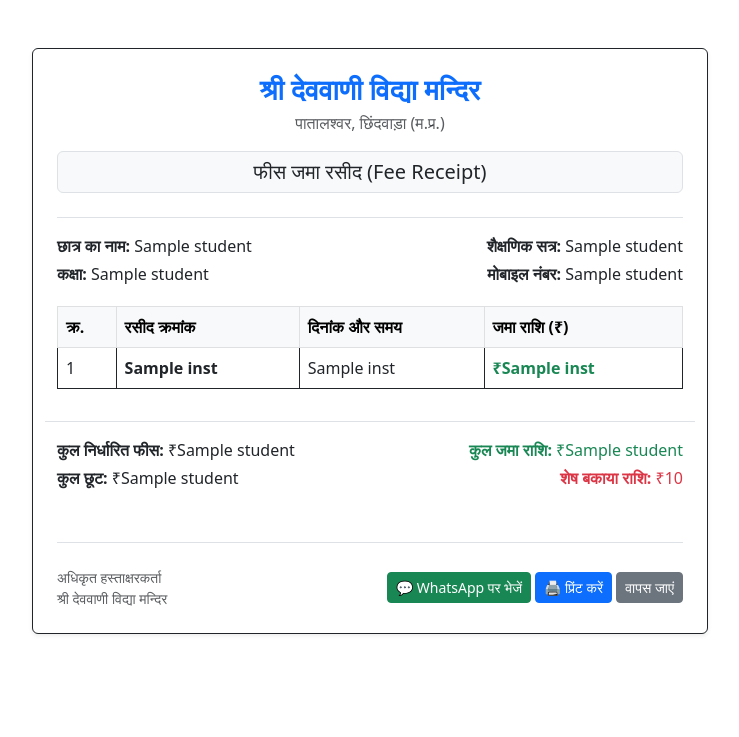
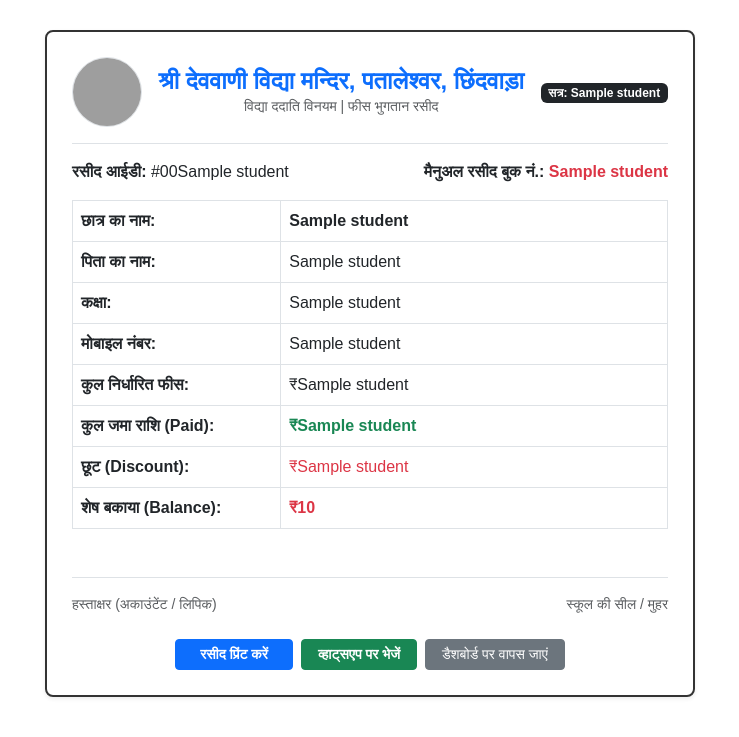
Before and after one commit to deowanifee/deowanifee, a Flask app: template templates/receipt.html in a window 1280 px wide. Shown: the top 737 px of the page, without its empty margins (270-1009 px from the left). Run offline with Flask 3, Linux system fonts and the light colour scheme; the template is opened without the code that fills it: most values are stand-ins (such as "Sample title", 1, 10 or a date in 2020); grey boxes are pictures that could not be loaded.

Commit message:
Enhance receipt template with address and styling
Updated the receipt template to include the school's full address and improved styling for print and WhatsApp sharing.

```diff
--- a/templates/receipt.html
+++ b/templates/receipt.html
@@ -2,78 +2,81 @@
 <html lang="hi">
 <head>
     <meta charset="UTF-8">
-    <meta name="viewport" content="width=device-width, initial-scale=1.0">
-    <title>फीस रसीद - श्री देववाणी विद्या मन्दिर</title>
+    <title>फीस रसीद - श्री देववाणी विद्या मन्दिर, पतालेश्वर, छिंदवाड़ा</title>
     <link href="https://cdn.jsdelivr.net/npm/bootstrap@5.3.0/dist/css/bootstrap.min.css" rel="stylesheet">
     <style>
-        @media print {
-            .no-print { display: none; }
-        }
+        body { background: #fff; font-family: sans-serif; }
+        .receipt-box { max-width: 650px; margin: 30px auto; border: 2px solid #333; padding: 25px; border-radius: 8px; }
+        .school-logo-receipt { width: 70px; height: 70px; object-fit: cover; border-radius: 50%; }
+        @media print { .no-print { display: none !important; } }
     </style>
 </head>
-<body class="bg-white py-5">
-    <div class="container" style="max-width: 700px;">
-        <div class="card border-dark p-4 shadow-sm">
-            <div class="text-center border-bottom pb-3 mb-3">
-                <h3 class="fw-bold text-primary mb-1">श्री देववाणी विद्या मन्दिर</h3>
-                <p class="mb-0 text-muted">पातालश्वर, छिंदवाड़ा (म.प्र.)</p>
-                <h5 class="mt-3 text-dark bg-light py-2 border rounded">फीस जमा रसीद (Fee Receipt)</h5>
+<body>
+    <div class="receipt-box shadow-sm">
+        <!-- रसीद का शीर्ष (स्कूल का नाम, लोगो और मैनुअल रसीद नंबर) -->
+        <div class="d-flex align-items-center justify-content-between border-bottom pb-3 mb-3">
+            <div>
+                <img src="{{ url_for('static', filename='logo.png') }}" alt="Logo" class="school-logo-receipt bg-light border" onerror="this.style.display='none'">
+            </div>
+            <div class="text-center flex-grow-1">
+                <h4 class="fw-bold mb-0 text-primary">श्री देववाणी विद्या मन्दिर, पतालेश्वर, छिंदवाड़ा</h4>
+                <p class="mb-0 text-muted small">विद्या ददाति विनयम | फीस भुगतान रसीद</p>
+            </div>
+            <div class="text-end">
+                <span class="badge bg-dark">सत्र: {{ student[8] }}</span>
+            </div>
         </div>
 
         <div class="row mb-3">
-                <div class="col-6">
-                    <p class="mb-1"><b>छात्र का नाम:</b> {{ student[1] }}</p>
-                    <p class="mb-1"><b>कक्षा:</b> {{ student[2] }}</p>
-                </div>
-                <div class="col-6 text-end">
-                    <p class="mb-1"><b>शैक्षणिक सत्र:</b> {{ student[7] }}</p>
-                    <p class="mb-1"><b>मोबाइल नंबर:</b> {{ student[6] }}</p>
-                </div>
+            <div class="col-6"><strong>रसीद आईडी:</strong> #00{{ student[0] }}</div>
+            <div class="col-6 text-end"><strong>मैनुअल रसीद बुक नं.:</strong> <span class="text-danger fw-bold">{{ student[9] if student[9] else 'लगातार' }}</span></div>
         </div>
 
-            <table class="table table-bordered border-dark">
-                <thead class="table-light">
+        <table class="table table-bordered my-3">
             <tr>
-                        <th>क्र.</th>
-                        <th>रसीद क्रमांक</th>
-                        <th>दिनांक और समय</th>
-                        <th>जमा राशि (₹)</th>
+                <th style="width: 35%;">छात्र का नाम:</th>
+                <td class="fw-bold">{{ student[1] }}</td>
             </tr>
-                </thead>
-                <tbody>
-                    {% for inst in installments %}
             <tr>
-                        <td>{{ loop.index }}</td>
-                        <td><b>{{ inst[2] }}</b></td>
-                        <td>{{ inst[4] }}</td>
-                        <td class="fw-bold text-success">₹{{ inst[3] }}</td>
+                <th>पिता का नाम:</th>
+                <td>{{ student[2] }}</td>
             </tr>
-                    {% endfor %}
-                </tbody>
+            <tr>
+                <th>कक्षा:</th>
+                <td>{{ student[3] }}</td>
+            </tr>
+            <tr>
+                <th>मोबाइल नंबर:</th>
+                <td>{{ student[7] if student[7] else '-' }}</td>
+            </tr>
+            <tr>
+                <th>कुल निर्धारित फीस:</th>
+                <td>₹{{ student[4] }}</td>
+            </tr>
+            <tr>
+                <th>कुल जमा राशि (Paid):</th>
+                <td class="text-success fw-bold">₹{{ student[5] }}</td>
+            </tr>
+            <tr>
+                <th>छूट (Discount):</th>
+                <td class="text-danger">₹{{ student[6] }}</td>
+            </tr>
+            <tr>
+                <th>शेष बकाया (Balance):</th>
+                <td class="text-danger fw-bold">₹{{ student[4] - (student[5] + student[6]) }}</td>
+            </tr>
         </table>
 
-            <div class="row mt-3 border-top pt-3">
-                <div class="col-6">
-                    <p class="mb-1"><b>कुल निर्धारित फीस:</b> ₹{{ student[3] }}</p>
-                    <p class="mb-1"><b>कुल छूट:</b> ₹{{ student[5] }}</p>
-                </div>
-                <div class="col-6 text-end">
-                    <p class="mb-1 text-success"><b>कुल जमा राशि:</b> ₹{{ student[4] }}</p>
-                    <p class="mb-1 text-danger"><b>शेष बकाया राशि:</b> ₹{{ student[3] - student[4] - student[5] }}</p>
-                </div>
+        <div class="d-flex justify-content-between mt-5 pt-3 border-top">
+            <div class="small text-muted">हस्ताक्षर (अकाउंटेंट / लिपिक)</div>
+            <div class="small text-muted">स्कूल की सील / मुहर</div>
         </div>
 
-            <div class="d-flex justify-content-between align-items-center mt-5 pt-4 border-top">
-                <div class="text-muted small">
-                    <p class="mb-0">अधिकृत हस्ताक्षरकर्ता</p>
-                    <p class="mb-0">श्री देववाणी विद्या मन्दिर</p>
-                </div>
-                <div class="no-print">
-                    <a href="https://api.whatsapp.com/send?phone=91{{ student[6] }}&text=Namaste,%20Shri%20Devvani%20Vidya%20Mandir%20Pataleshwar,%20Chhindwara.%20Aapke%20bachche%20{{ student[1] }}%20(Kaksha%20{{ student[2] }})%20ki%20fees%20jama%20ho%20gayi%20hai.%20Kul%20Jama:%20Rs.%20{{ student[4] }},%20Shesh%20Baki:%20Rs.%20{{ student[3] - student[4] - student[5] }}." target="_blank" class="btn btn-success btn-sm">💬 WhatsApp पर भेजें</a>
-                    <button onclick="window.print()" class="btn btn-primary btn-sm">🖨️ प्रिंट करें</button>
-                    <a href="/dashboard" class="btn btn-secondary btn-sm">वापस जाएं</a>
-                </div>
-            </div>
+        <!-- प्रिंट और व्हाट्सएप शेयरिंग बटन -->
+        <div class="text-center mt-4 no-print d-flex justify-content-center gap-2">
+            <button onclick="window.print()" class="btn btn-primary btn-sm px-4 fw-bold">रसीद प्रिंट करें</button>
+            <a href="https://api.whatsapp.com/send?phone=91{{ student[7] }}&text=प्रिय अभिभावक, श्री देववाणी विद्या मन्दिर, पतालेश्वर, छिंदवाड़ा की ओर से आपके बच्चे {{ student[1] }} (कक्षा: {{ student[3] }}) की फीस रसीद। कुल जमा: ₹{{ student[5] }}, शेष बकाया: ₹{{ student[4] - (student[5] + student[6]) }}" target="_blank" class="btn btn-success btn-sm px-3 fw-bold">व्हाट्सएप पर भेजें</a>
+            <a href="/dashboard" class="btn btn-secondary btn-sm px-3">डैशबोर्ड पर वापस जाएं</a>
         </div>
     </div>
 </body>
```
Lines whose indentation alone changed are shown as unchanged.
